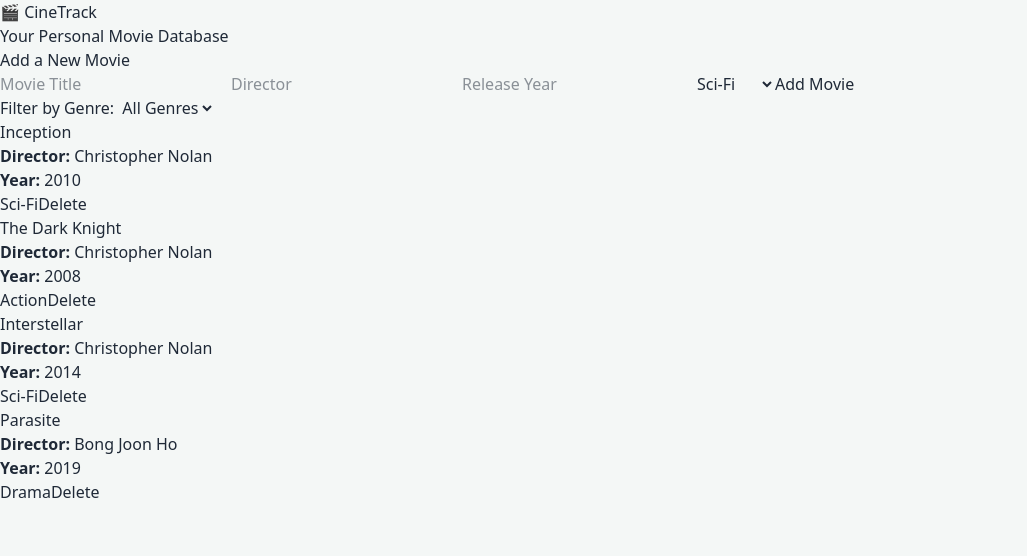
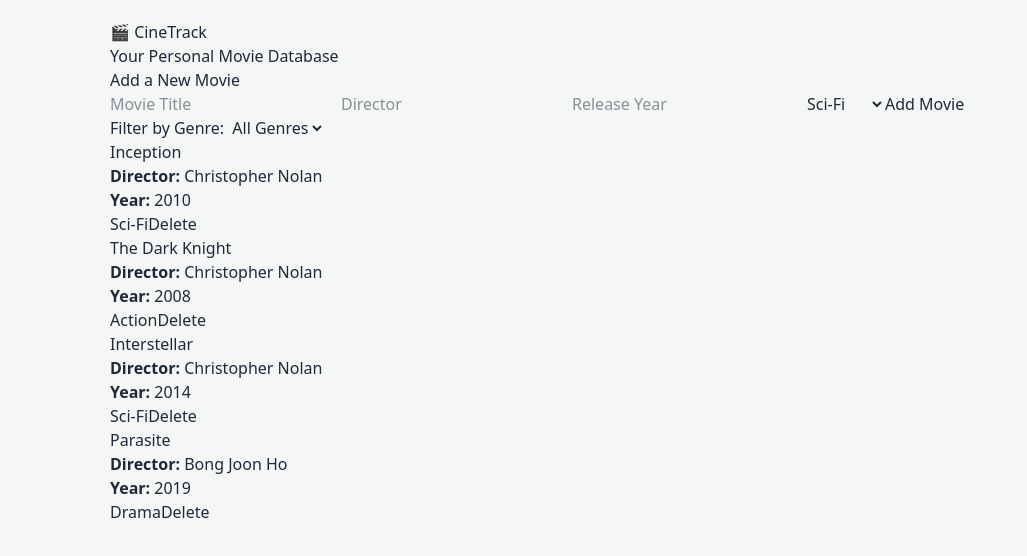
Before and after one commit to derrickweru73/React-datasets, a React (Vite) app: page / in a window 1280 px wide. Shown: the top 556 px of the page, without its empty margins (0-1027 px from the left). Built offline with nearby package versions, Linux system fonts and the light colour scheme.

Commit message:
style: add max-width  & padding in app-container

```diff
--- a/src/App.css
+++ b/src/App.css
@@ -12,3 +12,9 @@ body {
   background-color: var(--bg-color);
   color: var(--text);
 }
+
+.app-container {
+  max-width: 1100px;
+  margin: 0 auto;
+  padding: 20px;
+}
```
